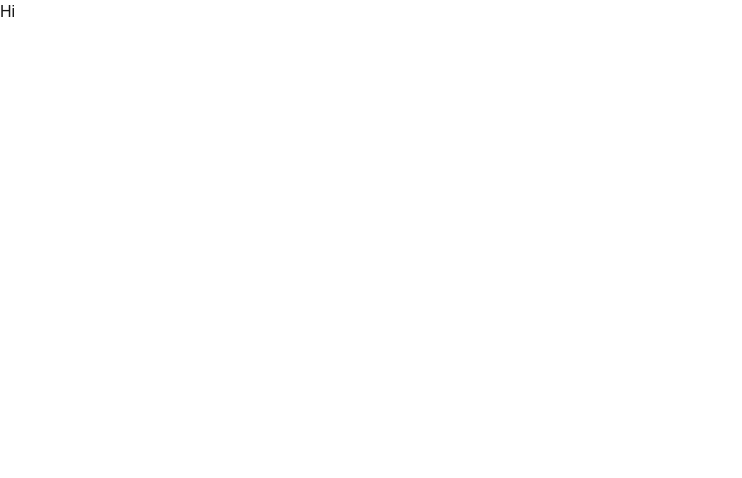
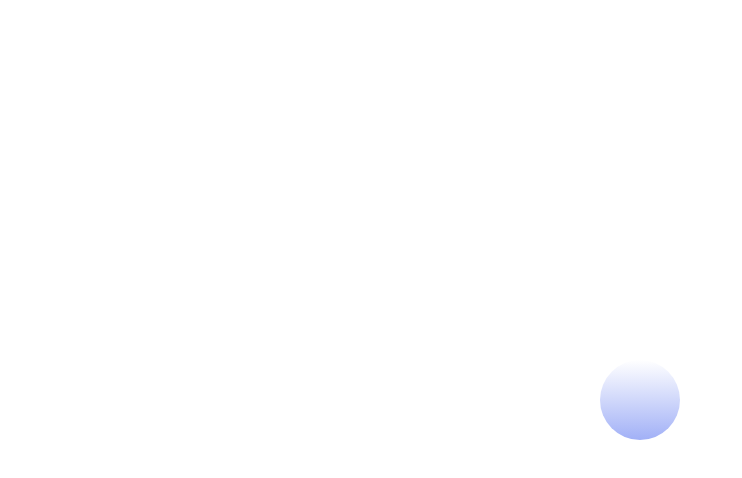
Before and after one commit to IdrisRoti/hommez, a Next.js app: page / in a window 1280 px wide. Shown: the top 478 px of the page, without its empty margins (0-742 px from the left). Built offline with nearby package versions, Linux system fonts and the light colour scheme.

Commit message:
feat: extend tailwind colors

```diff
--- a/app/globals.css
+++ b/app/globals.css
@@ -3,8 +3,16 @@
 @tailwind utilities;
 
 :root {
-  --background: #ffffff;
-  --foreground: #171717;
+  --primary: #3a0ca3;
+  --secondary: #4361ee;
+  --light-blue: #4cc9f0;
+  --bright-purple: #7209b7;
+  --bright-pink: #f72585;
+  --text-darker: #0b090a;
+  --text-dark: #2b2b2b;
+  --text-light: #808080;
+  --text-lighter: #aaaaaa;
+  --text-gray: #d4d4d4;
 }
 
 body {
--- a/app/layout.tsx
+++ b/app/layout.tsx
@@ -1,10 +1,9 @@
 import type { Metadata } from "next";
-import localFont from "next/font/local";
 import "./globals.css";
 
 export const metadata: Metadata = {
-  title: "Create Next App",
-  description: "Generated by create next app",
+  title: "Hommez",
+  description: "Real Estate",
 };
 
 export default function RootLayout({
--- a/app/page.tsx
+++ b/app/page.tsx
@@ -1,7 +1,9 @@
-import Image from "next/image";
-
 export default function Home() {
   return (
-    <div>Hi</div>
+    <div className="grid place-items-center h-screen">
+      <div className="w-20 aspect-square bg-gradient-to-t from-secondary to-white rounded-full opacity-50">
+
+      </div>
+    </div>
   );
 }
--- a/tailwind.config.ts
+++ b/tailwind.config.ts
@@ -9,8 +9,16 @@ const config: Config = {
   theme: {
     extend: {
       colors: {
-        background: "var(--background)",
-        foreground: "var(--foreground)",
+        primary: "var(--primary)",
+        secondary: "var(--secondary)",
+        lightBlue: "var(--light-blue)",
+        brightPurple: "var(--bright-purple)",
+        brightPink: "var(--bright-pink)",
+        textDark: "var(--text-dark)",
+        textDarker: "var(--text-darker)",
+        textlight: "var(--text-light)",
+        textlighter: "var(--text-lighter)",
+        textGray: "var(--text-gray)",
       },
     },
   },
```
